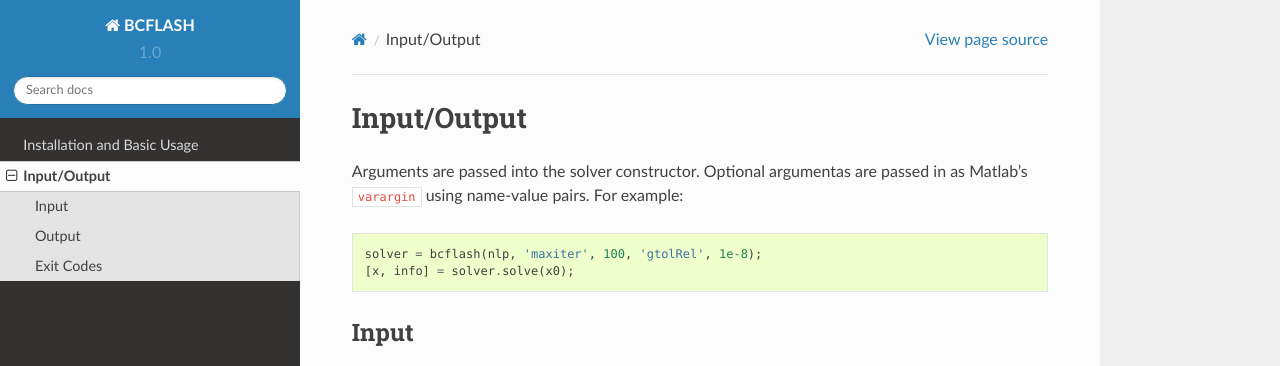
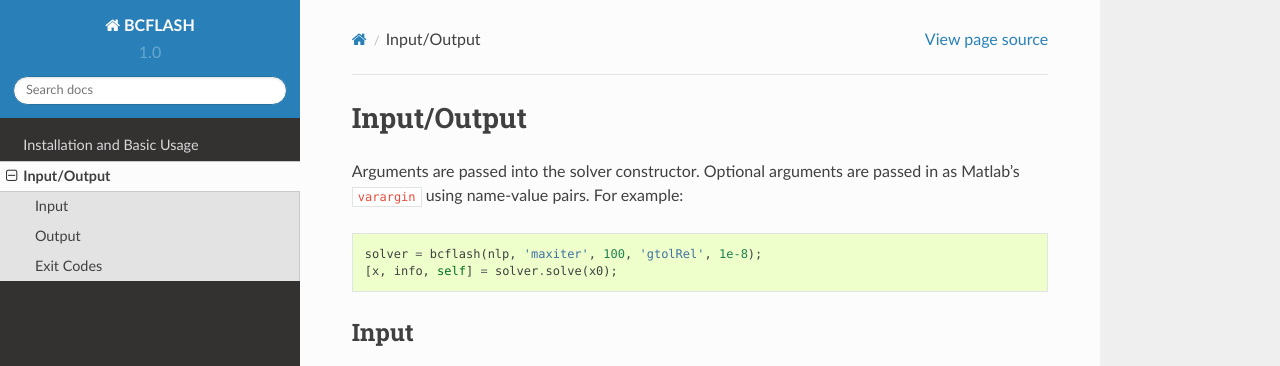
Before and after one commit to optimizers/bcflash, a Sphinx documentation site: the page built from docs/input-output.rst, in a window 1280 px wide and 1400 px high. Shown: the top 366 px of the window. Built offline with Sphinx 7.4.7 and the Read the Docs theme 2.0.0, drawn with Linux system fonts in a browser that asks for light colours; some of the changed text lies outside the part shown.

Commit message:
bcflash.solve() returns self now. This makes all of the final values in bcflash available after it returns (because it does not inherit from mixin.Copyable). Docs updated as well.

```diff
--- a/docs/input-output.rst
+++ b/docs/input-output.rst
@@ -1,10 +1,10 @@
 Input/Output
 ============
-Arguments are passed into the solver constructor. Optional argumentas are passed in as Matlab's ``varargin`` using name-value pairs. For example:
+Arguments are passed into the solver constructor. Optional arguments are passed in as Matlab's ``varargin`` using name-value pairs. For example:
 ::
 
 	solver = bcflash(nlp, 'maxiter', 100, 'gtolRel', 1e-8);
-	[x, info] = solver.solve(x0);
+	[x, info, self] = solver.solve(x0);
 
 
 Input
@@ -52,7 +52,7 @@ exit_user_only optional 0                see below
 Output
 ------
 
-BCFLASH returns the latest iterate, ``x``, and a struct, ``info``, with the following fields:
+BCFLASH returns the latest iterate, ``x``, a struct, ``info``, and a bcflash object (itself with updated values), ``self``. ``info`` contains the following fields:
 
 ======= ===========
 Field   Description
```
Also changed, not shown: 1 other file.
